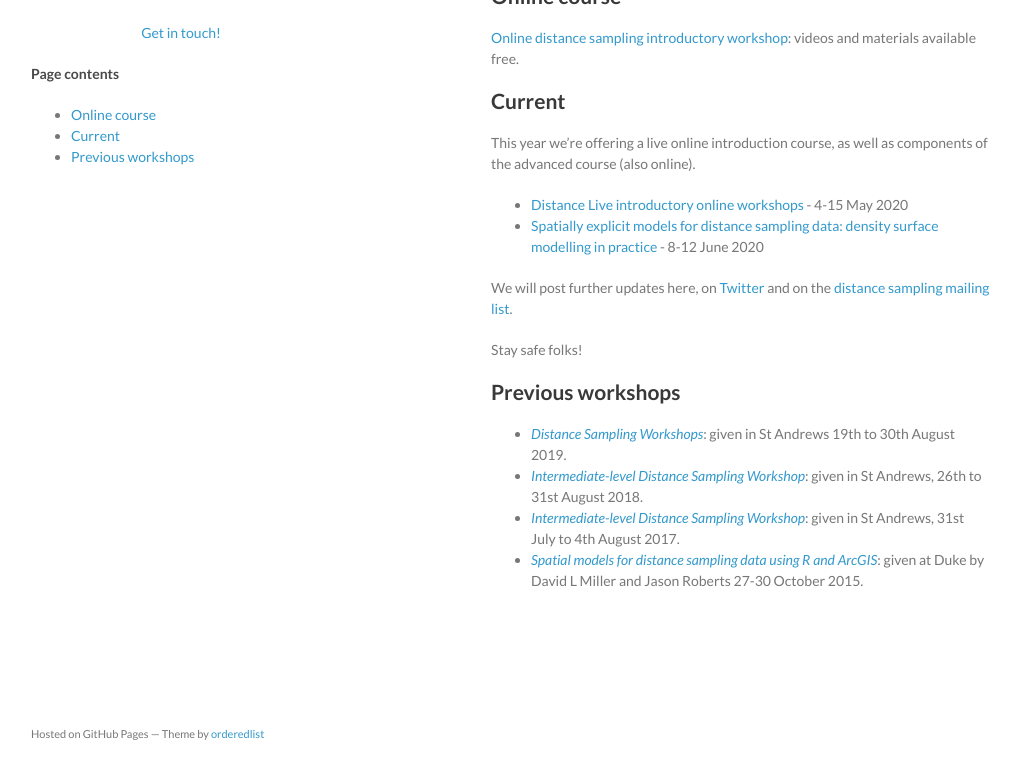
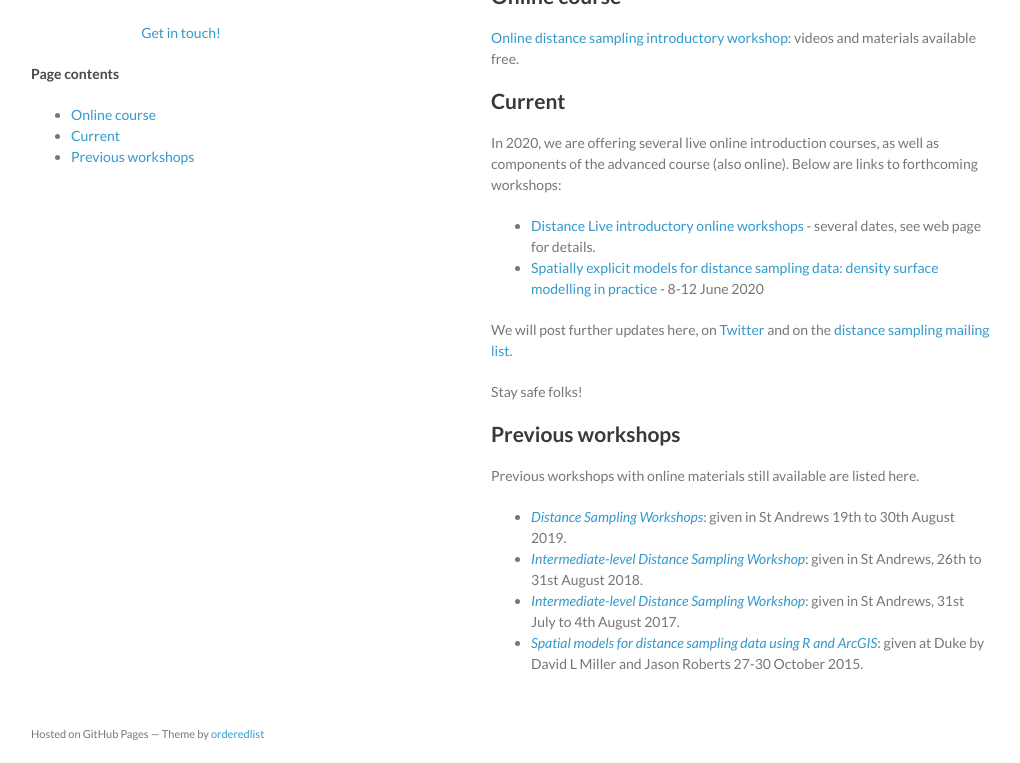
Before and after one commit to distanceworkshops/distanceworkshops.github.io, a Jekyll site: the page built from index.md, in a window 1280 px wide, cut to the strip 137-900 px from the top of the page. Shown: the whole strip, without its empty margins (129-1149 px from the left). Built offline with Jekyll 4.4.1, drawn with Linux system fonts in a browser that asks for light colours.

Commit message:
Update index.md

```diff
--- a/index.md
+++ b/index.md
@@ -15,9 +15,9 @@ Here you can find content for distance sampling workshops including slides, exer
 
 ## Current
 
-This year we're offering a live online introduction course, as well as components of the advanced course (also online).
+In 2020, we are offering several live online introduction courses, as well as components of the advanced course (also online).  Below are links to forthcoming workshops:
 
- - [Distance Live introductory online workshops](https://www.creem.st-andrews.ac.uk/distance-live-online-workshops/) - 4-15 May 2020
+ - [Distance Live introductory online workshops](https://www.creem.st-andrews.ac.uk/distance-live-online-workshops/) - several dates, see web page for details.
  - [Spatially explicit models for distance sampling data: density surface modelling in practice](http://workshops.distancesampling.org/online-dsm-2020/) - 8-12 June 2020
 
 
@@ -28,6 +28,8 @@ Stay safe folks!
 
 ## Previous workshops
 
+Previous workshops with online materials still available are listed here.
+
 - [*Distance Sampling Workshops*](standrews-2019): given in St Andrews 19th to 30th August 2019.
 - [*Intermediate-level Distance Sampling Workshop*](stand-intermed-2018): given in St Andrews, 26th to 31st August 2018.
 - [*Intermediate-level Distance Sampling Workshop*](stand-intermed-2017): given in St Andrews, 31st July to 4th August 2017.
```
